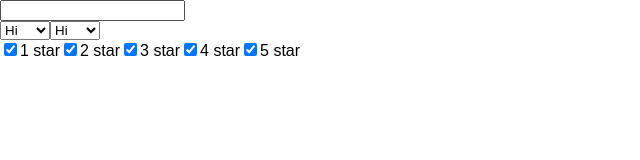
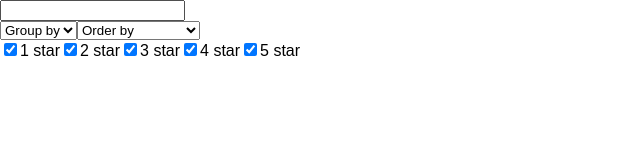
Before and after one commit to darajava/amazon-reviews, a React (Create React App) app: page / in a window 1280 px wide. Shown: the top 160 px of the page, without its empty margins (0-640 px from the left). Built offline with nearby package versions, Linux system fonts and the light colour scheme.

Commit message:
get dropdown fields reflected in redux store

```diff
--- a/src/actions/filterActions.js
+++ b/src/actions/filterActions.js
@@ -4,3 +4,17 @@ export function updateSearchTerm(searchTerm) {
     searchTerm,
   };
 }
+
+export function updateOrdering(orderBy) {
+  return {
+    type: 'UPDATE_ORDERING',
+    orderBy,
+  };
+}
+
+export function updateGrouping(groupBy) {
+  return {
+    type: 'UPDATE_GROUPING',
+    groupBy,
+  };
+}
--- a/src/components/containers/SearchFilters/SearchFilters.js
+++ b/src/components/containers/SearchFilters/SearchFilters.js
@@ -2,11 +2,11 @@ import React , { Component } from 'react';
 import { connect } from 'react-redux';
 
 import InputField from '../../views/InputField/InputField';
-import OptionField from '../../views/DropdownField/DropdownField';
+import DropdownField from '../../views/DropdownField/DropdownField';
 import StarField from '../../views/StarField/StarField';
 
 import store from '../../../store';
-import {updateSearchTerm} from '../../../actions/filterActions';
+import {updateSearchTerm, updateGrouping, updateOrdering} from '../../../actions/filterActions';
 
 class SearchFilters extends Component {
 
@@ -14,12 +14,27 @@ class SearchFilters extends Component {
       super();
 
       // Ideally we would get these from an API/config file
-      this.groupByOptions = ['day', 'week', 'month'];
-      this.orderByOptions = ['descending date', 'ascending date'];
+      this.groupByOptions = [
+        {k: 'Day', v: 'day'},
+        {k: 'Week', v: 'week'},
+        {k: 'Month', v: 'month'},
+      ];
+      this.orderByOptions = [
+        {k: 'Descending date', v: 'desc'},
+        {k: 'Ascending date', v: 'asc'},
+      ];
     }
 
     changeSearchTerm(searchTerm) {
       store.dispatch(updateSearchTerm(searchTerm));
+    }
+
+    changeOrdering(orderBy) {
+      store.dispatch(updateOrdering(orderBy));
+    }
+
+    changeGrouping(groupBy) {
+      store.dispatch(updateGrouping(groupBy));
     }
 
     render() {
@@ -27,8 +42,18 @@ class SearchFilters extends Component {
         <div>
           <InputField term={this.props.searchTerm} handleChange={(searchTerm) => this.changeSearchTerm(searchTerm)} />
           <div>
-            <OptionField selected={this.props.groupBy} options={this.groupByOptions} placeholder="Group by" />
-            <OptionField selected={this.props.orderBy} options={this.orderByOptions} placeholder="Order by" />
+            <DropdownField
+              selected={this.props.groupBy}
+              options={this.groupByOptions}
+              placeholder="Group by"
+              handleChange={(groupBy) => this.changeGrouping(groupBy)}
+            />
+            <DropdownField
+              selected={this.props.orderBy}
+              options={this.orderByOptions}
+              placeholder="Order by"
+              handleChange={(orderBy) => this.changeOrdering(orderBy)}
+            />
           </div>
           <StarField selected={this.props.stars}/>
         </div>
--- a/src/components/views/DropdownField/DropdownField.js
+++ b/src/components/views/DropdownField/DropdownField.js
@@ -12,10 +12,11 @@ import React from 'react';
 const DropdownField = (props) => {
 
   return (
-    <select>
-      <option>Hi</option>
-      <option>Hii</option>
-      <option>Hioo</option>
+    <select onChange={(e) => props.handleChange(e.target.value)}>
+      <option value="" disabled selected>{props.placeholder}</option>
+      {props.options.map((option) => {
+        return <option value={option.v}>{option.k}</option>
+      })}
     </select>
   );
 
--- a/src/reducers/filterReducer.js
+++ b/src/reducers/filterReducer.js
@@ -17,6 +17,14 @@ const filterReducer = function(state = initialState, action) {
       return Object.assign({}, state, {
         searchTerm: action.searchTerm,
       });
+    case 'UPDATE_GROUPING':
+      return Object.assign({}, state, {
+        groupBy: action.groupBy,
+      });
+    case 'UPDATE_ORDERING':
+      return Object.assign({}, state, {
+        orderBy: action.orderBy,
+      });
 
   }
 
```
